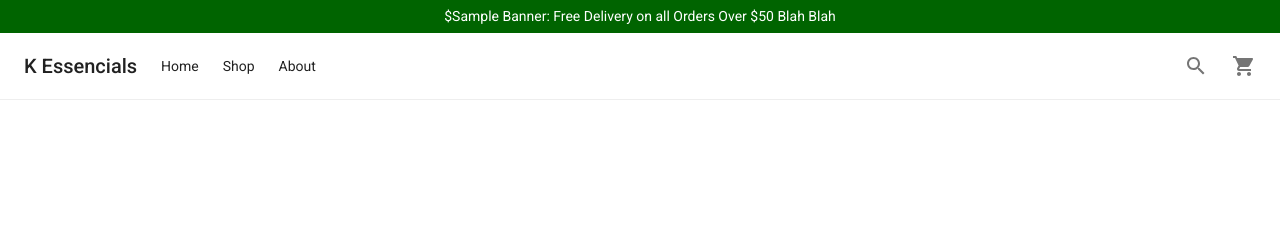
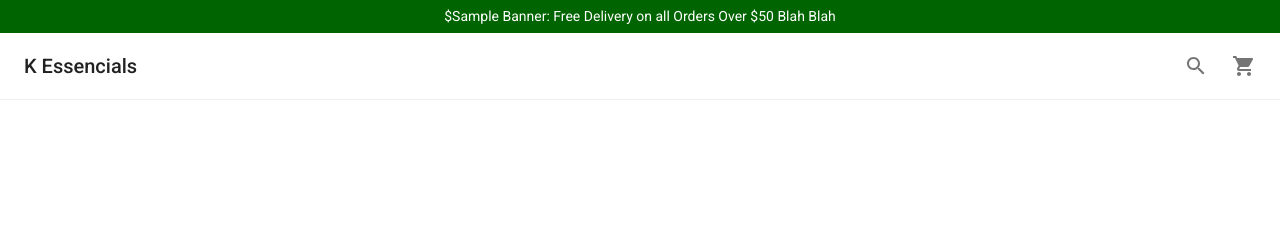
Before and after one commit to k-essencials/k-essencials.github.io, a Jekyll site: the page built from index.html, in a window 1280 px wide. Shown: the top 250 px of the page. Built offline with Jekyll 4.4.1, drawn with Linux system fonts in a browser that asks for light colours.

Commit message:
Update v2.1
Test commit build (v.2.1). [NOT FINAL]

Display overrided on mobile platforms.

1/19/21

```diff
--- a/assets/css/_scss/globals/site-navigation.scss
+++ b/assets/css/_scss/globals/site-navigation.scss
@@ -30,7 +30,8 @@
 }
 
 .odin-links{
-    display: none;
+    display: none !important;
+    visibility: hidden;
 }
 
 @media (min-width: 768px) {
@@ -60,6 +61,7 @@
 }
 
 .thor-offcanvas {
+    display: block;
     border: 0;
     padding: 0 rem(18px);
     border-right: 1px solid #eee;
@@ -68,7 +70,8 @@
 
 @media (min-width: 768px) {
     .thor-offcanvas {
-        display: none;
+        display: none !important;
+        visibility: hidden;
     }
 }
 
```
